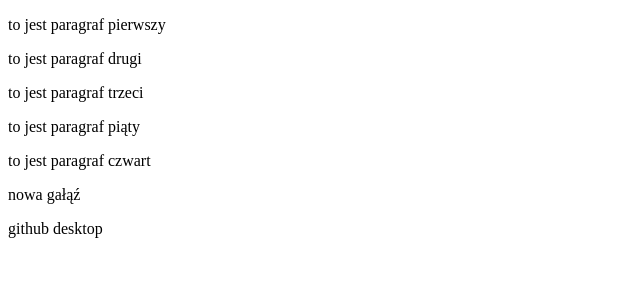
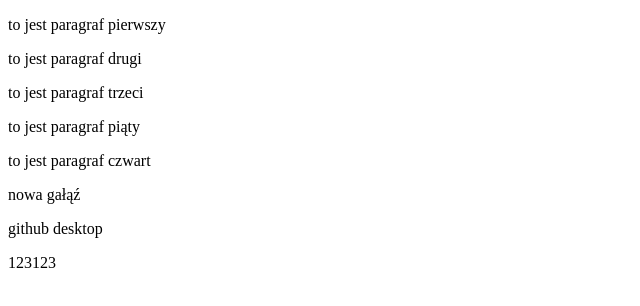
Before and after one commit to beatacurylo/beatacurylo.github.io, a plain HTML site: page index.html in a window 1280 px wide. Shown: the full height of the page, 0-640 px from the left. Drawn offline with Linux system fonts and the light colour scheme.

Commit message:
podsumowanie
1231233

```diff
--- a/index.html
+++ b/index.html
@@ -14,6 +14,7 @@
    <p>to jest paragraf czwart</p>
    <p>nowa gałąź</p>
    <p>github desktop</p>
+   <p>123123</p>
 
 </body>
 </html>
```
